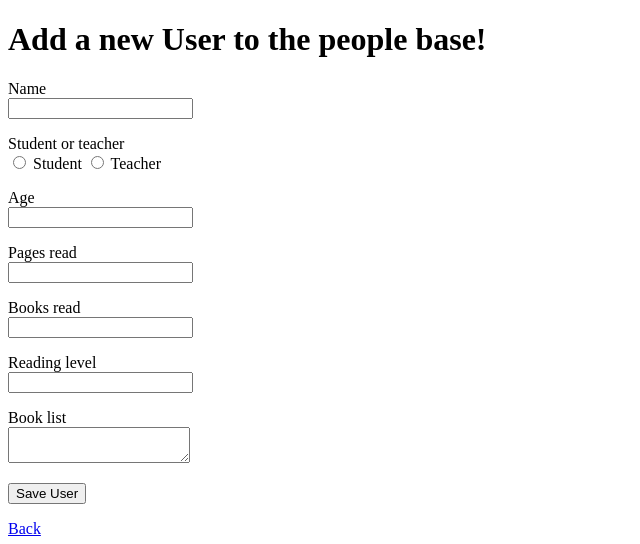
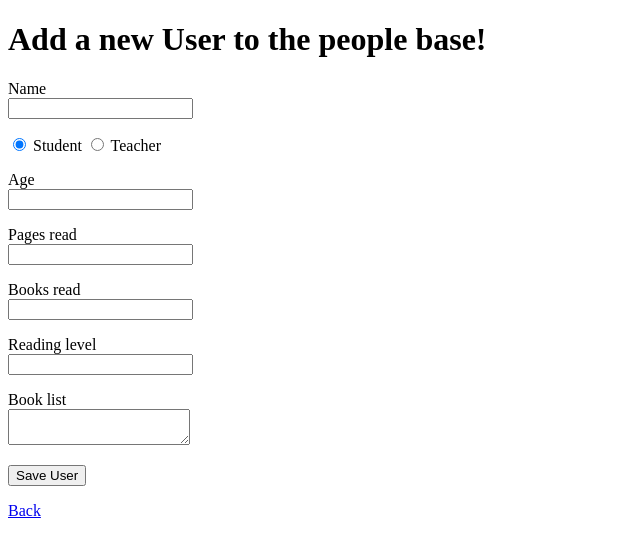
Before and after one commit to TysonJLaFollette/readathon, a Rails app: page /users/new in a window 1280 px wide. Shown: the top 544 px of the page, without its empty margins (0-640 px from the left). Run offline with Rails 7, Linux system fonts and the light colour scheme; style sheets or scripts are compiled from the project's sources; some libraries are stand-ins or nearby versions.

Commit message:
Student Teacher selection option

```diff
--- a/app/models/user.rb
+++ b/app/models/user.rb
@@ -1,5 +1,5 @@
 class User < ApplicationRecord
   validates_presence_of :name, :age
   validates_numericality_of :age,
-    :message => "Age must be a number"
+    :message => "must be a number"
 end
--- a/app/views/users/edit.html.erb
+++ b/app/views/users/edit.html.erb
@@ -1,6 +1,12 @@
 <h1>Editing a user from the user base!</h1>
 
 <%= form_for :user, url: user_path(@user), method: :patch do |f| %>
+
+<% if @user.errors.any? %>
+  <% @user.errors.full_messages.each do |message| %>
+    <%= message %> <br>
+  <% end %>
+<% end %>
 
   <p>
     <%= f.label :name %><br>
--- a/app/views/users/new.html.erb
+++ b/app/views/users/new.html.erb
@@ -1,6 +1,12 @@
 <h1>Add a new User to the people base! </h1>
 
 <%= form_for :user, url: users_path do |f| %>
+
+<% if @user.errors.any? %>
+  <% @user.errors.full_messages.each do |message| %>
+    <%= message %> <br>
+  <% end %>
+<% end %>
 
   <p>
     <%= f.label :name %><br>
@@ -8,12 +14,10 @@
   </p>
 
   <p>
-
-    <%= f.label :student_or_teacher %><br>
-    <%= radio_button_tag(:student_or_teacher, "Student")%>
-    <%= label_tag(:student, "Student") %>
-    <%= radio_button_tag(:student_or_teacher, "Teacher")%>
-    <%= label_tag(:teacher, "Teacher") %>
+    <%= f.radio_button :student_or_teacher, "Student", :checked => true %>
+    <%= label :student_or_teacher, "Student" %>
+    <%= f.radio_button :student_or_teacher, "Teacher"%>
+    <%= label :student_or_teacher, "Teacher" %>
 
   </p>
 
```
